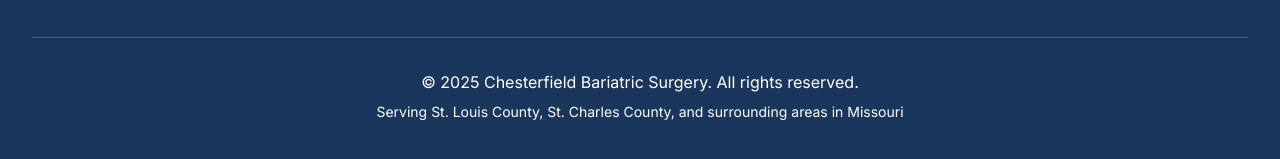
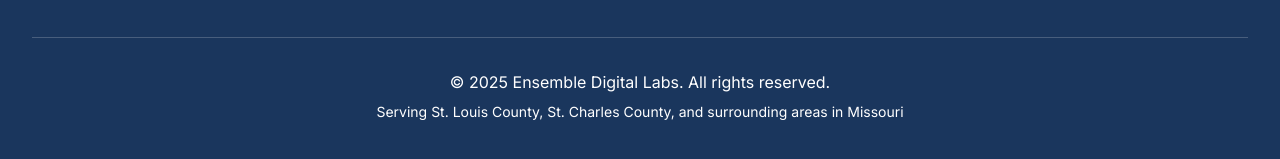
Before and after one commit to GANESH257/CBS-Landing-Page-new, a Next.js app: page / in a window 1280 px wide. Shown: the part 5600-5759 px from the top of the page. Built offline with nearby package versions, Linux system fonts and the light colour scheme.

Commit message:
Update copyright text to Ensemble Digital Labs

```diff
--- a/app/components/Footer.jsx
+++ b/app/components/Footer.jsx
@@ -37,7 +37,7 @@
         </div>
 
         <div className="border-t border-white border-opacity-20 mt-8 pt-8 text-center">
-          <p>&copy; {new Date().getFullYear()} Chesterfield Bariatric Surgery. All rights reserved.</p>
+          <p>&copy; 2025 Ensemble Digital Labs. All rights reserved.</p>
           <p className="mt-2 text-sm">Serving St. Louis County, St. Charles County, and surrounding areas in Missouri</p>
         </div>
       </div>
```
